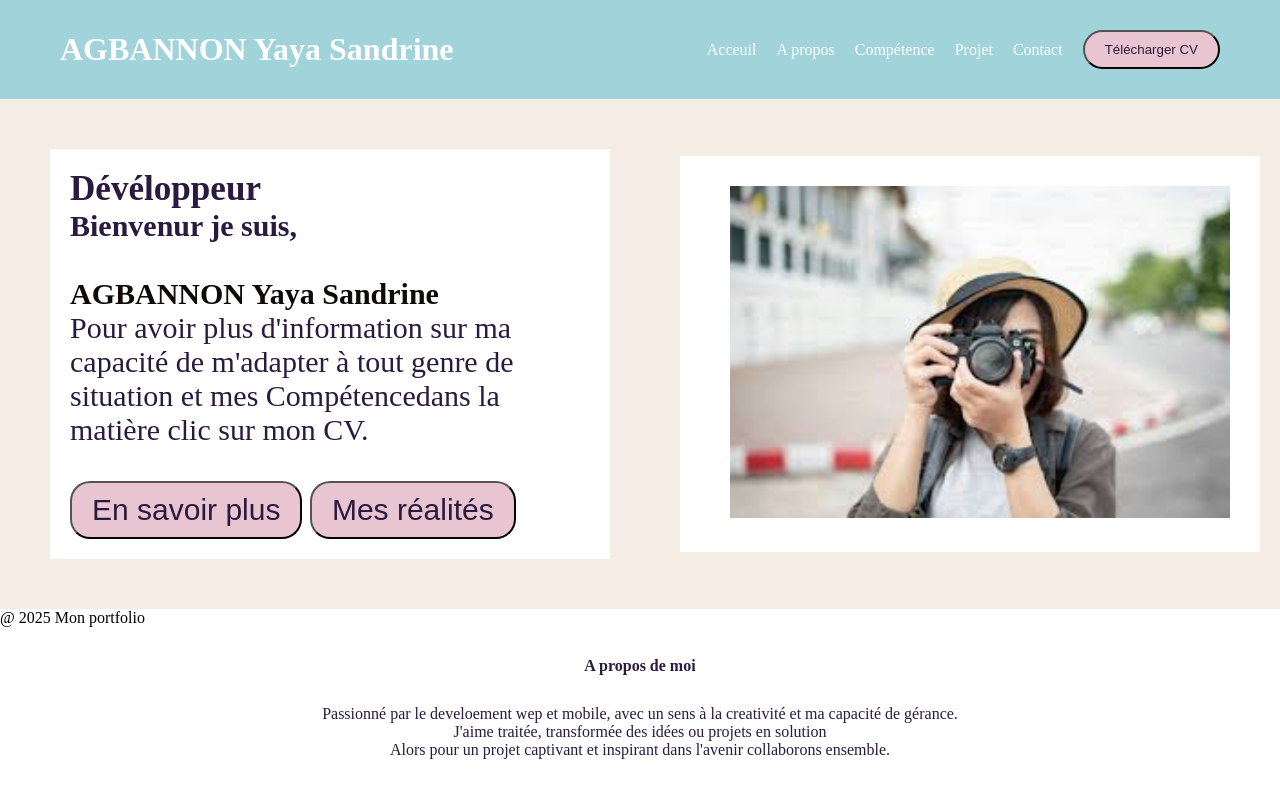
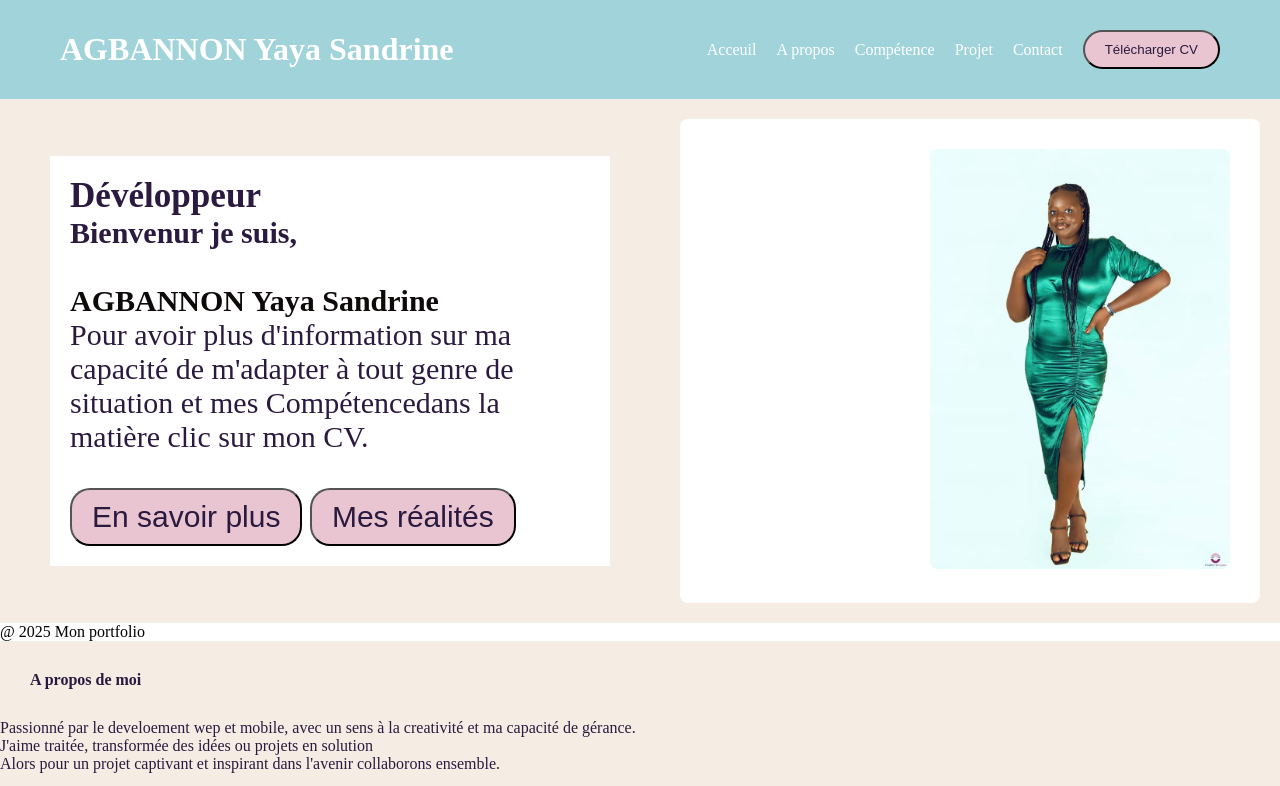
Before and after one commit to yayadrina/Portfolio-de-drine, a plain HTML site: page index.html in a window 1280 px wide. Shown: the top 786 px of the page. Drawn offline with Linux system fonts and the light colour scheme; a script that the page names is missing.

Commit message:
first commit

```diff
--- a/index.css
+++ b/index.css
@@ -75,8 +75,18 @@ section{
 .dra {
 
     text-align: right;
+    width: 300px;
+    height: auto;
+    border-radius: 8px;
+
 
 }
+img {
+    width: 300px;
+    height: auto;
+    border-radius: 8px;
+}
+width 300px head
 .new{
     text-align: center;
     background-color: #FFFFFF;
--- a/index.html
+++ b/index.html
@@ -33,7 +33,7 @@
             <button id="info">En savoir plus</button>
             <button class="moi">Mes réalités</button>
         </div>
-        <div class="dra"><img src="téléchargement.jpeg" alt="prise de vue" width="500px"></div>
+        <div class="dra"><img src="moi .jpg" alt="prise de vue" width="500px"></div>
     </section>
     <footer>
         <p>@ 2025 Mon portfolio</p>
```
Also changed, not shown: moi .jpg (added).
